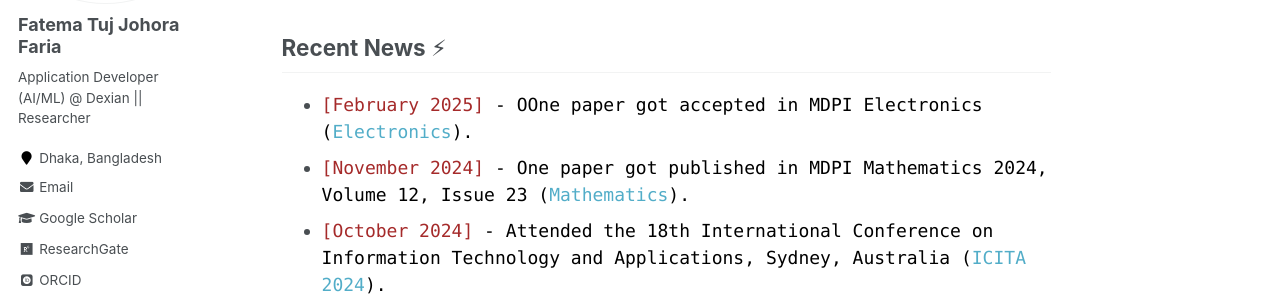
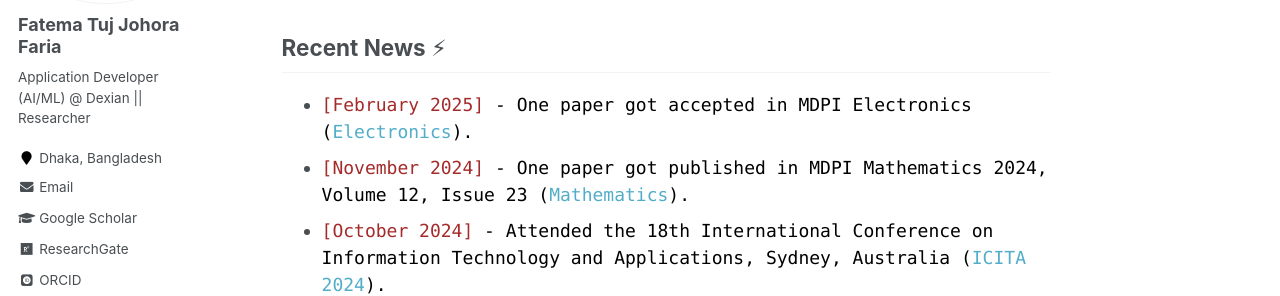
Before and after one commit to fatemafaria142/fatemafaria142.github.io, a Jekyll site: the page built from _pages/about.md, in a window 1280 px wide and 900 px high, scrolled down 656 px. Shown: the part 166-462 px from the top of the window. Built offline with Jekyll 4.4.1, drawn with Linux system fonts in a browser that asks for light colours; some web fonts are replaced.

Commit message:
Changed to Recent news

```diff
--- a/_pages/about.md
+++ b/_pages/about.md
@@ -33,7 +33,7 @@
 <p style="color:black; display:inline;">I am open to collaborative opportunities that align with my research goals and passions. <span style="color:green; display:inline;"><em> For any inquiries or potential collaborations, please feel free to reach out via email.</em></span> </p>
 
 ## Recent News ⚡
-+ <span style="font-family:Monaco; color:black;"><span style="color:brown">[February 2025]</span> -  OOne paper got accepted in MDPI Electronics ([Electronics](https://www.mdpi.com/journal/electronics)).
++ <span style="font-family:Monaco; color:black;"><span style="color:brown">[February 2025]</span> -  One paper got accepted in MDPI Electronics ([Electronics](https://www.mdpi.com/journal/electronics)).
 + <span style="font-family:Monaco; color:black;"><span style="color:brown">[November 2024]</span> -  One paper got published in MDPI Mathematics 2024, Volume 12, Issue 23 ([Mathematics](https://www.mdpi.com/journal/mathematics)).
 + <span style="font-family:Monaco; color:black;"><span style="color:brown">[October 2024]</span> - Attended the 18th International Conference on Information Technology and Applications, Sydney, Australia ([ICITA 2024](https://icita.world/?__im-rgVYHazg=104405410931315538#/)).
 + <span style="font-family:Monaco; color:black;"><span style="color:brown">[October 2024]</span> - Attended the 4th International Conference on Computing and Communication Networks, Manchester, United Kingdom ([ICCCNet-2024](https://icccn.co.uk/)).
```
